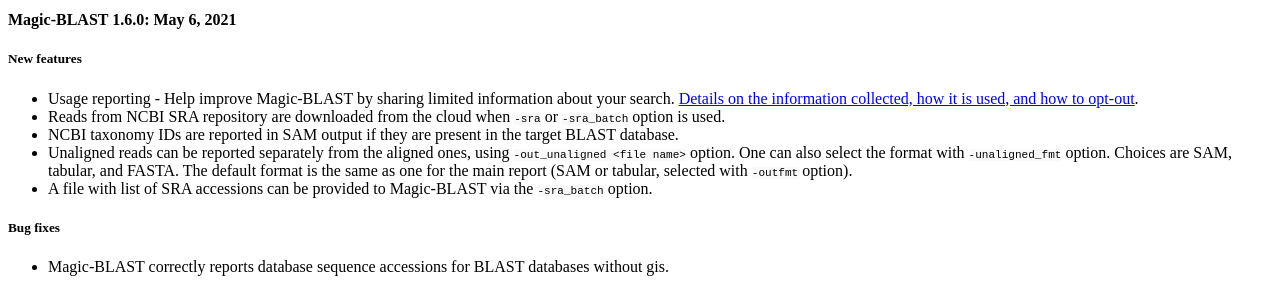
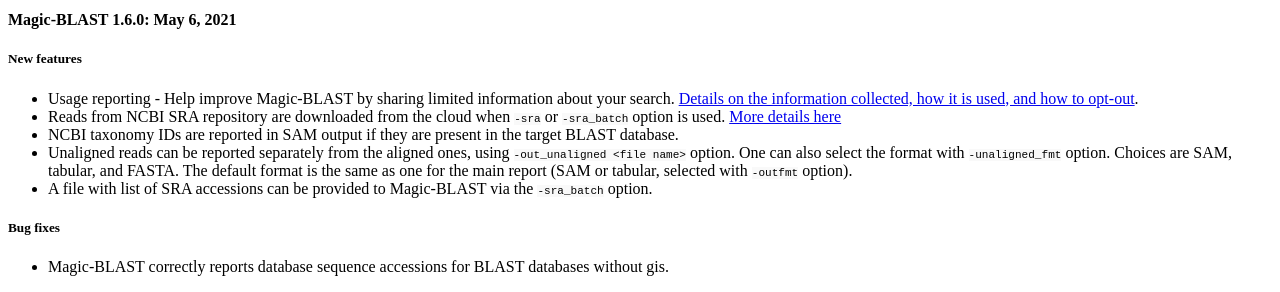
Before and after one commit to ncbi/magicblast, a Jekyll site: the page built from docs/_posts/2017-09-13-release.md, in a window 1280 px wide and 900 px high, scrolled down 321 px. Shown: the part 152-444 px from the top of the window. Built offline with Jekyll 4.4.1, drawn with Linux system fonts in a browser that asks for light colours; a style sheet for code colours, icons or effects is not loaded.

Commit message:
Added more info link in release notes

````diff
--- a/docs/_posts/2017-09-13-release.md
+++ b/docs/_posts/2017-09-13-release.md
@@ -9,7 +9,7 @@
 
 ##### New features
 * Usage reporting - Help improve Magic-BLAST by sharing limited information about your search. [Details on the information collected, how it is used, and how to opt-out](https://www.ncbi.nlm.nih.gov/books/NBK563686/).
-* Reads from NCBI SRA repository are downloaded from the cloud when ```-sra``` or ```-sra_batch``` option is used.
+* Reads from NCBI SRA repository are downloaded from the cloud when ```-sra``` or ```-sra_batch``` option is used. [More details here]({% post_url 2021-05-06-cloud-sra %})
 * NCBI taxonomy IDs are reported in SAM output if they are present in the target BLAST database.
 * Unaligned reads can be reported separately from the aligned ones, using ```-out_unaligned <file name>``` option. One can also select the format with ```-unaligned_fmt``` option. Choices are SAM, tabular, and FASTA. The default format is the same as one for the main report (SAM or tabular, selected with ```-outfmt``` option).
 * A file with list of SRA accessions can be provided to Magic-BLAST via the ```-sra_batch``` option.
````
